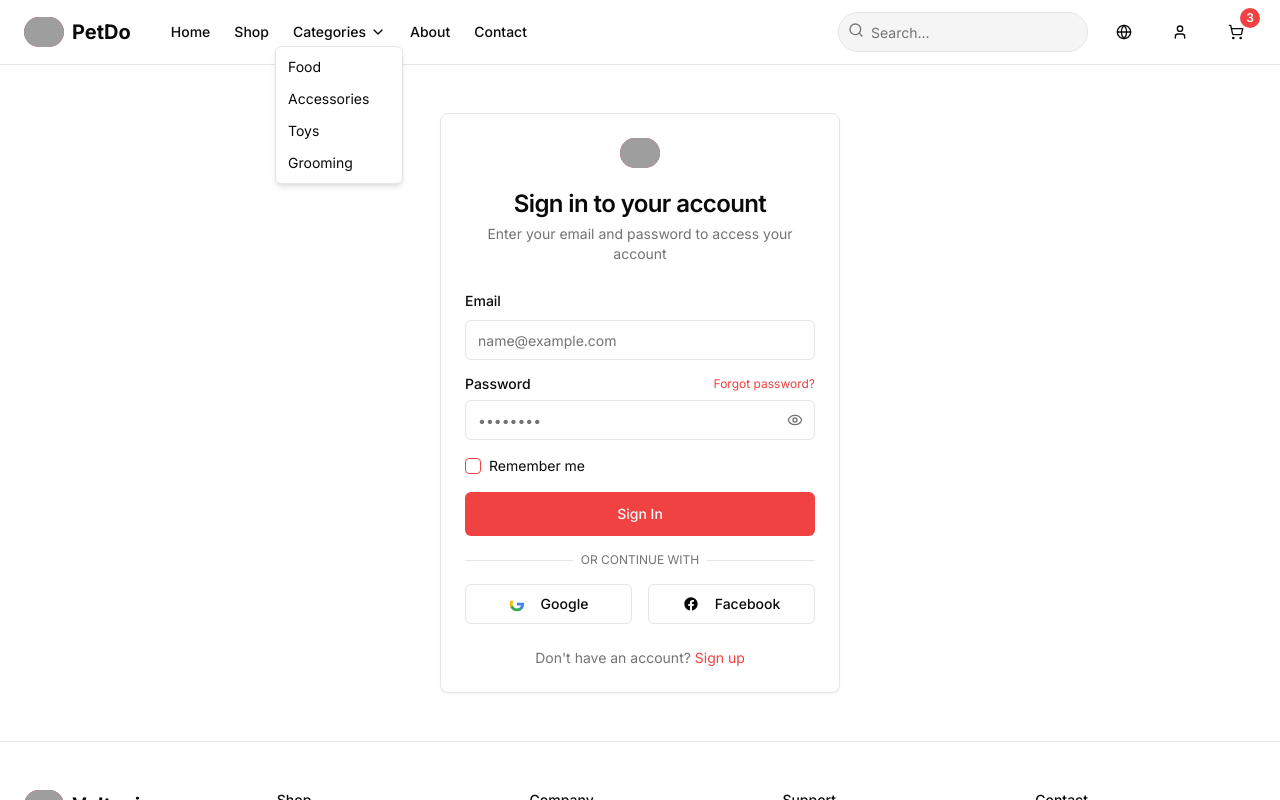
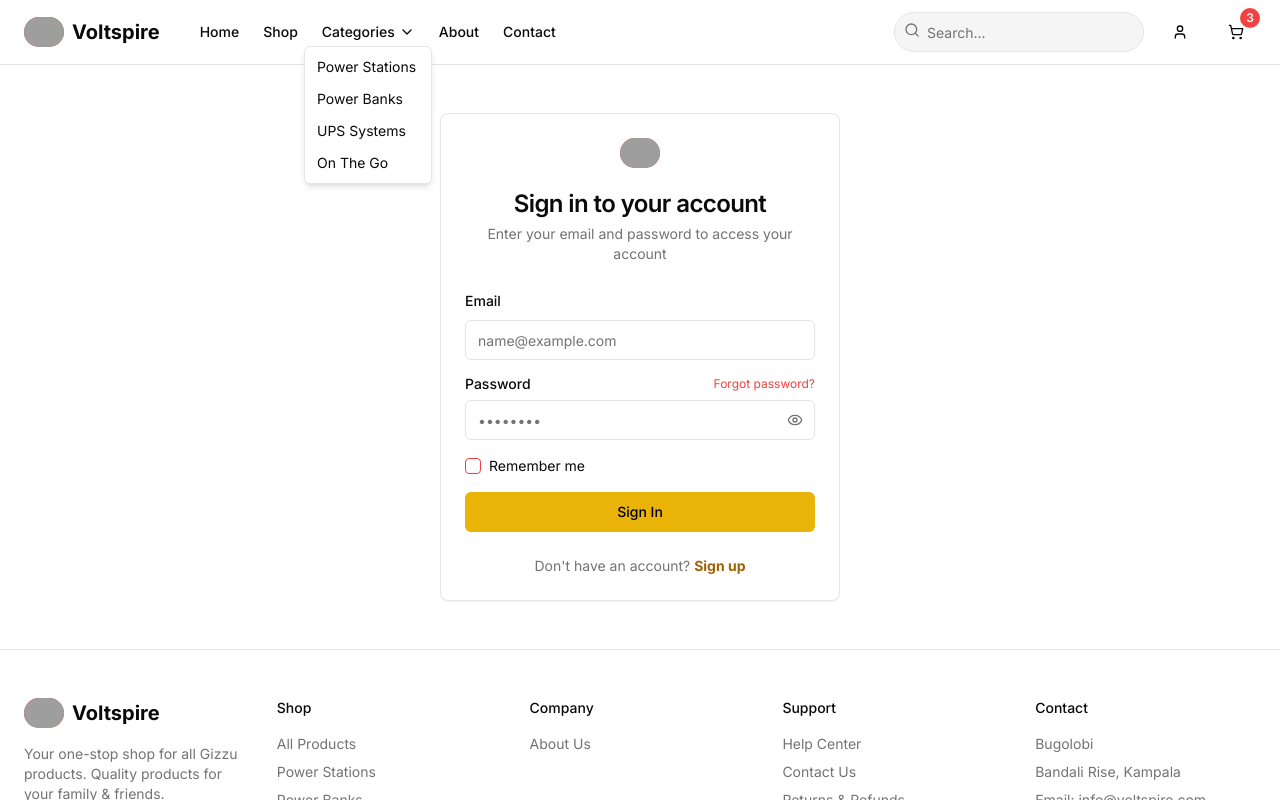
Before and after one commit to IamSituma/voltspire, a Next.js app: page /login in a window 1280 px wide. Both pictures are taken after a click on the button "Categories". Shown: the top 800 px of the page. Built offline with nearby package versions, Linux system fonts and the light colour scheme; grey boxes are pictures that could not be loaded.

Commit message:
adjustments on login/register pages

```diff
--- a/app/login/page.tsx
+++ b/app/login/page.tsx
@@ -68,53 +68,17 @@ export default function LoginPage() {
               Remember me
             </Label>
           </div>
-          <Button className="w-full" size="lg">
+          <Button
+            className="bg-yellow-500 text-black w-full hover:bg-black hover:text-white"
+            type="submit"
+          >
             Sign In
           </Button>
-
-          <div className="relative">
-            <div className="absolute inset-0 flex items-center">
-              <span className="w-full border-t" />
-            </div>
-            <div className="relative flex justify-center text-xs uppercase">
-              <span className="bg-card px-2 text-muted-foreground">Or continue with</span>
-            </div>
-          </div>
-
-          <div className="grid grid-cols-2 gap-4">
-            <Button variant="outline">
-              <svg className="mr-2 h-4 w-4" viewBox="0 0 24 24">
-                <path
-                  d="M22.56 12.25c0-.78-.07-1.53-.2-2.25H12v4.26h5.92c-.26 1.37-1.04 2.53-2.21 3.31v2.77h3.57c2.08-1.92 3.28-4.74 3.28-8.09z"
-                  fill="#4285F4"
-                />
-                <path
-                  d="M12 23c2.97 0 5.46-.98 7.28-2.66l-3.57-2.77c-.98.66-2.23 1.06-3.71 1.06-2.86 0-5.29-1.93-6.16-4.53H2.18v2.84C3.99 20.53 7.7 23 12 23z"
-                  fill="#34A853"
-                />
-                <path
-                  d="M5.84 14.09c-.22-.66-.35-1.36-.35-2.09s.13-1.43.35-2.09V7.07H2.18C1.43 8.55 1 10.22 1 12s.43 3.45 1.18 4.93l2.85-2.22.81-.62z"
-                  fill="#FBBC05"
-                />
-                <path
-                  d="M12 5.38c1.62 0 3.কিন্ত 06.56 4.21 1.64l3.15-3.15C17.45 2.09 14.97 1 12 1 7.7 1 3.99 3.47 2.18 7.07l3.66 2.84c.87-2.6 3.3-4.53 6.16-4.53z"
-                  fill="#EA4335"
-                />
-              </svg>
-              Google
-            </Button>
-            <Button variant="outline">
-              <svg className="mr-2 h-4 w-4" fill="currentColor" viewBox="0 0 24 24">
-                <path d="M22 12c0-5.523-4.477-10-10-10S2 6.477 2 12c0 4.991 3.657 9.128 8.438 9.878v-6.987h-2.54V12h2.54V9.797c0-2.506 1.492-3.89 3.777-3.89 1.094 0 2.238.195 2.238.195v2.46h-1.26c-1.243 0-1.63.771-1.63 1.562V12h2.773l-.443 2.89h-2.33v6.988C18.343 21.128 22 16.991 22 12z" />
-              </svg>
-              Facebook
-            </Button>
-          </div>
         </CardContent>
         <CardFooter className="flex flex-col">
           <p className="text-center text-sm text-muted-foreground">
             Don't have an account?{" "}
-            <Link href="/register" className="text-primary hover:underline">
+            <Link href="/register" className="text-primary hover:underline text-yellow-700 font-bold">
               Sign up
             </Link>
           </p>
--- a/app/register/page.tsx
+++ b/app/register/page.tsx
@@ -81,10 +81,10 @@ export default function RegisterPage() {
               </Link>
             </Label>
           </div>
-          <Button className="w-full" size="lg">
+          <Button             className="bg-yellow-500 text-black w-full hover:bg-black hover:text-white" type="submit">
             Create Account
           </Button>
-
+          {/*
           <div className="relative">
             <div className="absolute inset-0 flex items-center">
               <span className="w-full border-t" />
@@ -123,11 +123,12 @@ export default function RegisterPage() {
               Facebook
             </Button>
           </div>
+          */}
         </CardContent>
         <CardFooter className="flex flex-col">
           <p className="text-center text-sm text-muted-foreground">
             Already have an account?{" "}
-            <Link href="/login" className="text-primary hover:underline">
+            <Link href="/login" className="text-primary hover:underline text-yellow-700 font-bold">
               Sign in
             </Link>
           </p>
--- a/components/header.tsx
+++ b/components/header.tsx
@@ -25,7 +25,7 @@ export default function Header() {
               height={40}
               className="rounded-full bg-primary"
             />
-            <span className="text-xl font-bold">PetDo</span>
+            <span className="text-xl font-bold">Voltspire</span>
           </Link>
           <nav className="hidden md:flex gap-6">
             <Link href="/" className="text-sm font-medium transition-colors hover:text-primary">
@@ -41,22 +41,22 @@ export default function Header() {
               <DropdownMenuContent>
                 <DropdownMenuItem>
                   <Link href="/category/food" className="w-full">
-                    Food
+                    Power Stations
                   </Link>
                 </DropdownMenuItem>
                 <DropdownMenuItem>
                   <Link href="/category/accessories" className="w-full">
-                    Accessories
+                    Power Banks
                   </Link>
                 </DropdownMenuItem>
                 <DropdownMenuItem>
                   <Link href="/category/toys" className="w-full">
-                    Toys
+                    UPS Systems
                   </Link>
                 </DropdownMenuItem>
                 <DropdownMenuItem>
                   <Link href="/category/grooming" className="w-full">
-                    Grooming
+                    On The Go
                   </Link>
                 </DropdownMenuItem>
               </DropdownMenuContent>
@@ -80,19 +80,6 @@ export default function Header() {
               />
             </div>
           </div>
-          <DropdownMenu>
-            <DropdownMenuTrigger asChild>
-              <Button variant="ghost" size="icon" className="relative">
-                <Globe className="h-5 w-5" />
-                <span className="sr-only">Language</span>
-              </Button>
-            </DropdownMenuTrigger>
-            <DropdownMenuContent align="end">
-              <DropdownMenuItem>English</DropdownMenuItem>
-              <DropdownMenuItem>Spanish</DropdownMenuItem>
-              <DropdownMenuItem>French</DropdownMenuItem>
-            </DropdownMenuContent>
-          </DropdownMenu>
           <Button variant="ghost" size="icon" className="relative" asChild>
             <Link href="/login">
               <User className="h-5 w-5" />
```
